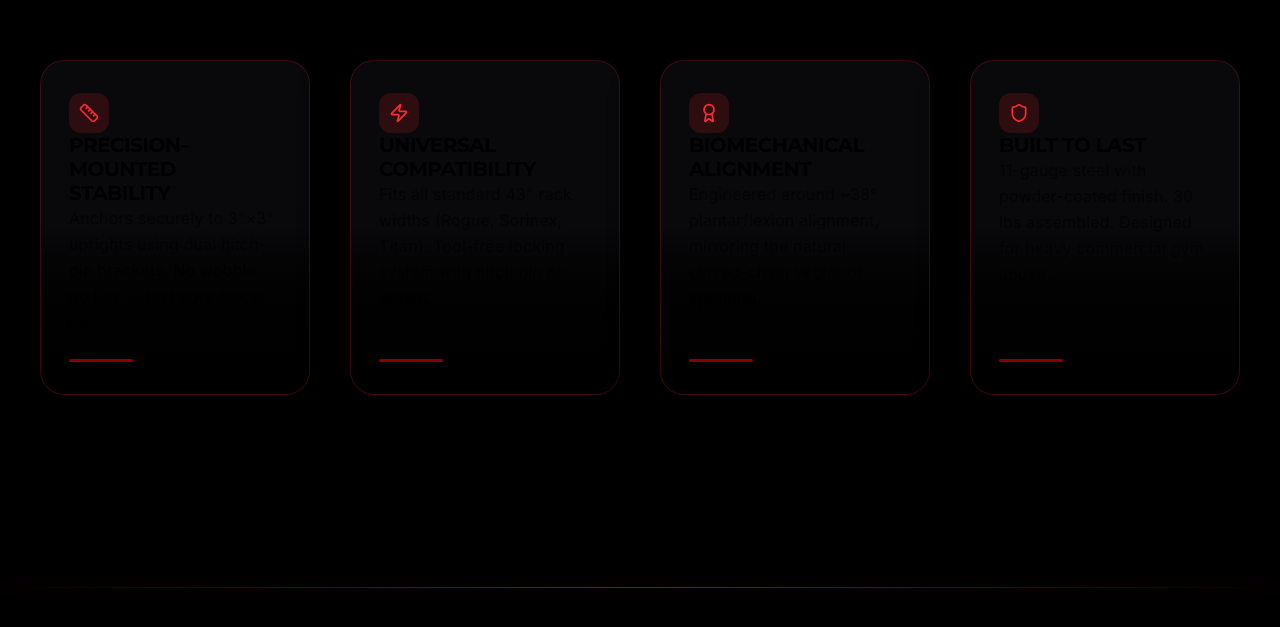
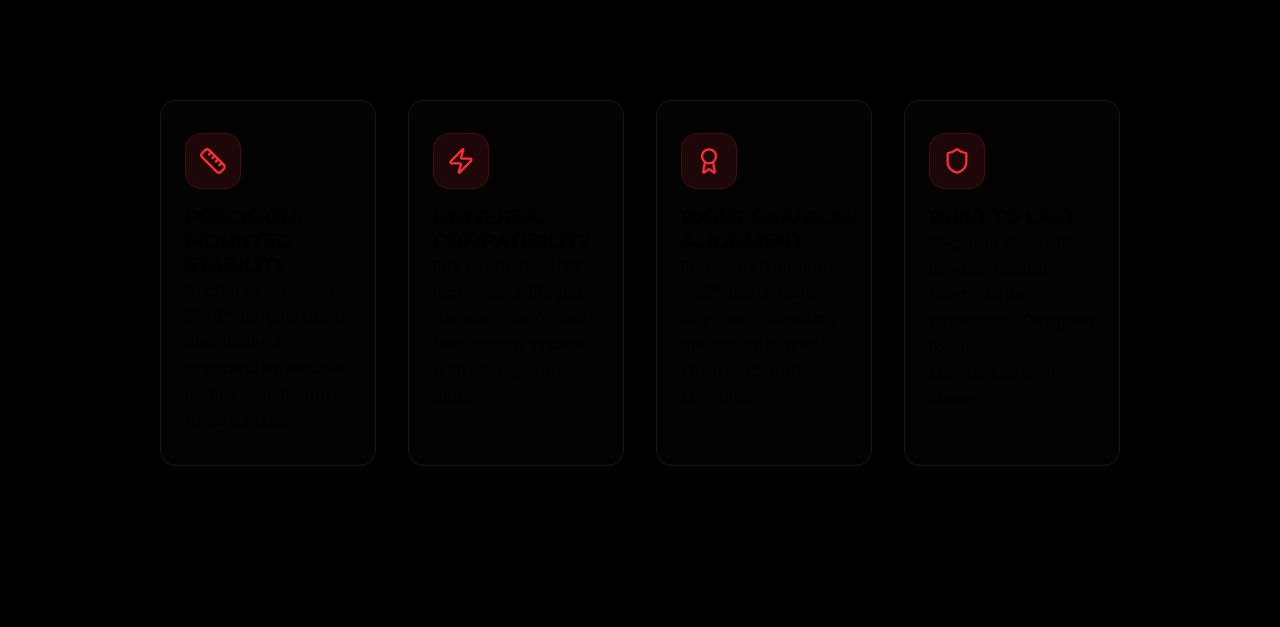
Before and after one commit to infinityspine/exiqx-website, a Next.js app: page /rack-mounted in a window 1280 px wide. Shown: the part 1220-1847 px from the top of the page. Built offline with nearby package versions, Linux system fonts and the light colour scheme.

Commit message:
🕒 Auto-commit: 2025-11-14 10:38:31

```diff
--- a/app/ghd-retrofit/GHDRetrofitContent.tsx
+++ b/app/ghd-retrofit/GHDRetrofitContent.tsx
@@ -88,26 +88,7 @@ export default function GHDRetrofitContent() {
         <SectionDivider />
 
         {/* Key Benefits Grid */}
-        <motion.section
-          className="relative"
-          initial="hidden"
-          whileInView="visible"
-          viewport={{ once: true, margin: "-100px" }}
-          variants={fadeUp}
-          style={{ transform: 'translateZ(0)' }}
-        >
-          {/* Animated gradient orbs */}
-          <AnimatedGradientOrb
-            className="top-0 right-1/4 w-96 h-96"
-            delay={0}
-            shouldReduceMotion={!!shouldReduceMotion}
-          />
-          <AnimatedGradientOrb
-            className="bottom-0 left-1/4 w-80 h-80 bg-blue-500/10"
-            delay={2}
-            shouldReduceMotion={!!shouldReduceMotion}
-          />
-          <EngineeredForExcellenceSection
+        <EngineeredForExcellenceSection
           sectionTitle="MAXIMIZE YOUR GHD INVESTMENT"
           sectionSubtitle="Four pillars of athlete-focused innovation"
           features={[
@@ -132,8 +113,7 @@ export default function GHDRetrofitContent() {
               body: '11-gauge steel construction. Maintains full GHD functionality while adding precision posterior-chain loading capability.',
             },
           ]}
-          />
-        </motion.section>
+        />
 
         <SectionDivider />
 
--- a/app/rack-mounted/RackMountedContent.tsx
+++ b/app/rack-mounted/RackMountedContent.tsx
@@ -88,26 +88,7 @@ export default function RackMountedContent() {
         <SectionDivider />
 
         {/* Key Benefits Grid */}
-        <motion.section
-          className="relative"
-          initial="hidden"
-          whileInView="visible"
-          viewport={{ once: true, margin: "-100px" }}
-          variants={fadeUp}
-          style={{ transform: 'translateZ(0)' }}
-        >
-          {/* Animated gradient orbs */}
-          <AnimatedGradientOrb
-            className="top-0 right-1/4 w-96 h-96"
-            delay={0}
-            shouldReduceMotion={!!shouldReduceMotion}
-          />
-          <AnimatedGradientOrb
-            className="bottom-0 left-1/4 w-80 h-80 bg-blue-500/10"
-            delay={2}
-            shouldReduceMotion={!!shouldReduceMotion}
-          />
-          <EngineeredForExcellenceSection
+        <EngineeredForExcellenceSection
           sectionTitle="ENGINEERED FOR EXCELLENCE"
           sectionSubtitle="Four pillars of biomechanical superiority"
           features={[
@@ -132,8 +113,7 @@ export default function RackMountedContent() {
               body: '11-gauge steel with powder-coated finish. 30 lbs assembled. Designed for heavy commercial gym abuse.',
             },
           ]}
-          />
-        </motion.section>
+        />
 
         <SectionDivider />
 
--- a/components/sections/EngineeredForExcellence.tsx
+++ b/components/sections/EngineeredForExcellence.tsx
@@ -1,8 +1,10 @@
 'use client'
 
 import { useRef } from 'react'
-import { motion, useReducedMotion, useScroll, useTransform } from 'framer-motion'
+import { motion, useReducedMotion } from 'framer-motion'
 import { Ruler, Zap, Award, Shield } from 'lucide-react'
+import { fadeUp, staggerChildren } from '@/lib/motionPresets'
+import { springMedium } from '@/lib/motion'
 
 // ============================================================================
 // Types & Data
@@ -31,31 +33,6 @@ const iconMap = {
 // Animation Variants
 // ============================================================================
 
-const cardVariants = {
-  hidden: { opacity: 0, y: 40 },
-  visible: (i: number) => ({
-    opacity: 1,
-    y: 0,
-    transition: {
-      delay: 0.08 * i,
-      duration: 0.35,
-      ease: [0.19, 1, 0.22, 1] as [number, number, number, number],
-    },
-  }),
-}
-
-const headerVariants = {
-  hidden: { opacity: 0, y: 40 },
-  visible: {
-    opacity: 1,
-    y: 0,
-    transition: {
-      duration: 0.8,
-      ease: [0.19, 1, 0.22, 1] as [number, number, number, number],
-    },
-  },
-}
-
 // ============================================================================
 // Component
 // ============================================================================
@@ -65,87 +42,58 @@ export function EngineeredForExcellenceSection({
   sectionSubtitle = 'Four pillars of biomechanical superiority',
   features,
 }: EngineeredForExcellenceSectionProps) {
-  const shouldReduceMotion = useReducedMotion()
-  const sectionRef = useRef<HTMLElement>(null)
-  const headerRef = useRef<HTMLDivElement>(null)
-
-  // Parallax scroll for header
-  const { scrollYProgress } = useScroll({
-    target: headerRef,
-    offset: ['start end', 'end start'],
-  })
-
-  const headerY = useTransform(scrollYProgress, [0, 1], [0, -80])
-  const headerOpacity = useTransform(scrollYProgress, [0, 0.5, 1], [1, 1, 0.6])
+  const shouldReduceMotion = !!useReducedMotion()
 
   return (
-    <section
-      ref={sectionRef}
-      className="relative w-full bg-gradient-to-b from-black/80 via-black to-black/95 py-24 shadow-[0_25px_50px_rgba(0,0,0,0.65)]"
+    <motion.section
+      className="relative w-full bg-gradient-to-b from-black/80 via-black to-black/95 py-24 md:py-32 shadow-[0_25px_50px_rgba(0,0,0,0.65)] will-change-transform"
+      style={{ transform: 'translateZ(0)' }}
+      initial="hidden"
+      whileInView="visible"
+      viewport={{ once: true, margin: '-100px' }}
+      variants={staggerChildren}
     >
-      <div className="max-w-[1500px] mx-auto px-4 sm:px-8 lg:px-10">
-        {/* Section header with parallax */}
+      <div className="max-w-5xl mx-auto px-6 md:px-8">
+        {/* Section header */}
         <motion.div
-          ref={headerRef}
-          className="w-full flex flex-col items-center text-center mb-14"
-          initial="hidden"
-          whileInView="visible"
-          viewport={{ once: true, margin: '-50px' }}
-          variants={headerVariants}
-          style={
-            shouldReduceMotion
-              ? {}
-              : {
-                  y: headerY,
-                  opacity: headerOpacity,
-                }
-          }
+          className="w-full flex flex-col items-center text-center mb-12 md:mb-16"
+          variants={staggerChildren}
         >
           <motion.p
-            className="text-sm font-semibold tracking-[0.25em] text-red-500 mb-3 uppercase"
-            initial={{ opacity: 0 }}
-            whileInView={{ opacity: 1 }}
-            viewport={{ once: true }}
-            transition={{ delay: 0.2, duration: 0.6 }}
+            className="text-sm font-semibold uppercase tracking-[0.2em] text-white/50 mb-4"
+            variants={fadeUp}
           >
             {sectionTitle}
           </motion.p>
           <motion.h2
-            className="text-white font-bold text-3xl sm:text-4xl lg:text-5xl font-montserrat"
-            initial={{ opacity: 0, y: 20 }}
-            whileInView={{ opacity: 1, y: 0 }}
-            viewport={{ once: true }}
-            transition={{ delay: 0.3, duration: 0.8, ease: [0.19, 1, 0.22, 1] as [number, number, number, number] }}
+            className="text-white font-extrabold text-4xl md:text-5xl uppercase tracking-tight font-montserrat"
+            variants={fadeUp}
           >
             {sectionSubtitle}
           </motion.h2>
         </motion.div>
 
         {/* Feature cards */}
-        <div className="grid gap-10 md:grid-cols-2 xl:grid-cols-4 items-stretch">
-          {features.map((feature, i) => {
+        <motion.div
+          className="grid gap-8 md:grid-cols-2 xl:grid-cols-4 items-stretch"
+          variants={staggerChildren}
+        >
+          {features.map((feature) => {
             const IconComponent = iconMap[feature.icon]
 
             return (
               <motion.article
                 key={feature.title}
-                className="group flex h-full flex-col justify-between rounded-3xl border border-red-900/40 bg-gradient-to-b from-zinc-950/98 via-zinc-950/96 to-black/98 px-7 py-8 text-left shadow-[0_18px_45px_rgba(0,0,0,0.6)] transition-shadow duration-300 cursor-default will-change-transform"
-                initial="hidden"
-                whileInView="visible"
-                viewport={{ once: true, amount: 0.2 }}
-                custom={i}
-                variants={cardVariants}
+                className="group flex h-full flex-col justify-between rounded-2xl border border-zinc-800/60 bg-zinc-950/40 backdrop-blur-sm px-6 py-8 text-left transition-all duration-300 cursor-default will-change-transform hover:border-red-900/50 hover:shadow-lg hover:shadow-red-900/10"
+                variants={fadeUp}
+                style={{ transform: 'translateZ(0)' }}
                 whileHover={
                   shouldReduceMotion
                     ? {}
                     : {
                         y: -6,
                         scale: 1.02,
-                        boxShadow: '0 10px 40px rgba(255, 0, 0, 0.25)',
-                        transition: {
-                          duration: 0.35,
-                          ease: [0.19, 1, 0.22, 1] as [number, number, number, number],
-                        },
+                        transition: springMedium,
                       }
                 }
                 whileTap={
@@ -153,52 +101,32 @@ export function EngineeredForExcellenceSection({
                     ? {}
                     : {
                         scale: 0.98,
-                        transition: {
-                          duration: 0.15,
-                          ease: [0.19, 1, 0.22, 1] as [number, number, number, number],
-                        },
+                        transition: { duration: 0.15 },
                       }
                 }
               >
                 <div>
                   {/* Icon */}
-                  <motion.span
-                    className="inline-flex h-10 w-10 items-center justify-center rounded-xl bg-red-900/30 transition-colors duration-300 group-hover:bg-red-900/50"
-                    whileHover={
-                      shouldReduceMotion
-                        ? {}
-                        : {
-                            scale: 1.1,
-                            rotate: 5,
-                            transition: {
-                              duration: 0.3,
-                              ease: [0.19, 1, 0.22, 1] as [number, number, number, number],
-                            },
-                          }
-                    }
-                  >
-                    <IconComponent className="h-5 w-5 text-red-500 group-hover:text-red-400 transition-colors duration-300" />
-                  </motion.span>
+                  <div className="relative mb-4 flex h-14 w-14 items-center justify-center rounded-2xl bg-red-900/20 border border-red-900/40 backdrop-blur-sm">
+                    <IconComponent className="h-7 w-7 text-red-500" />
+                  </div>
 
                   {/* Title */}
-                  <h3 className="mt-6 text-xl font-extrabold leading-snug text-white tracking-tight uppercase font-montserrat">
+                  <h3 className="mb-3 text-xl font-extrabold leading-snug text-white tracking-tight uppercase font-montserrat">
                     {feature.title}
                   </h3>
 
                   {/* Body */}
-                  <p className="mt-3 text-sm sm:text-base text-gray-300 leading-relaxed font-inter">
+                  <p className="text-sm sm:text-base text-gray-300 leading-relaxed font-inter">
                     {feature.body}
                   </p>
                 </div>
-
-                {/* Decorative line */}
-                <div className="mt-6 h-[3px] w-16 rounded-full bg-red-700/70 group-hover:w-24 group-hover:bg-red-500 transition-all duration-300 ease-out" />
               </motion.article>
             )
           })}
-        </div>
+        </motion.div>
       </div>
-    </section>
+    </motion.section>
   )
 }
 
```
